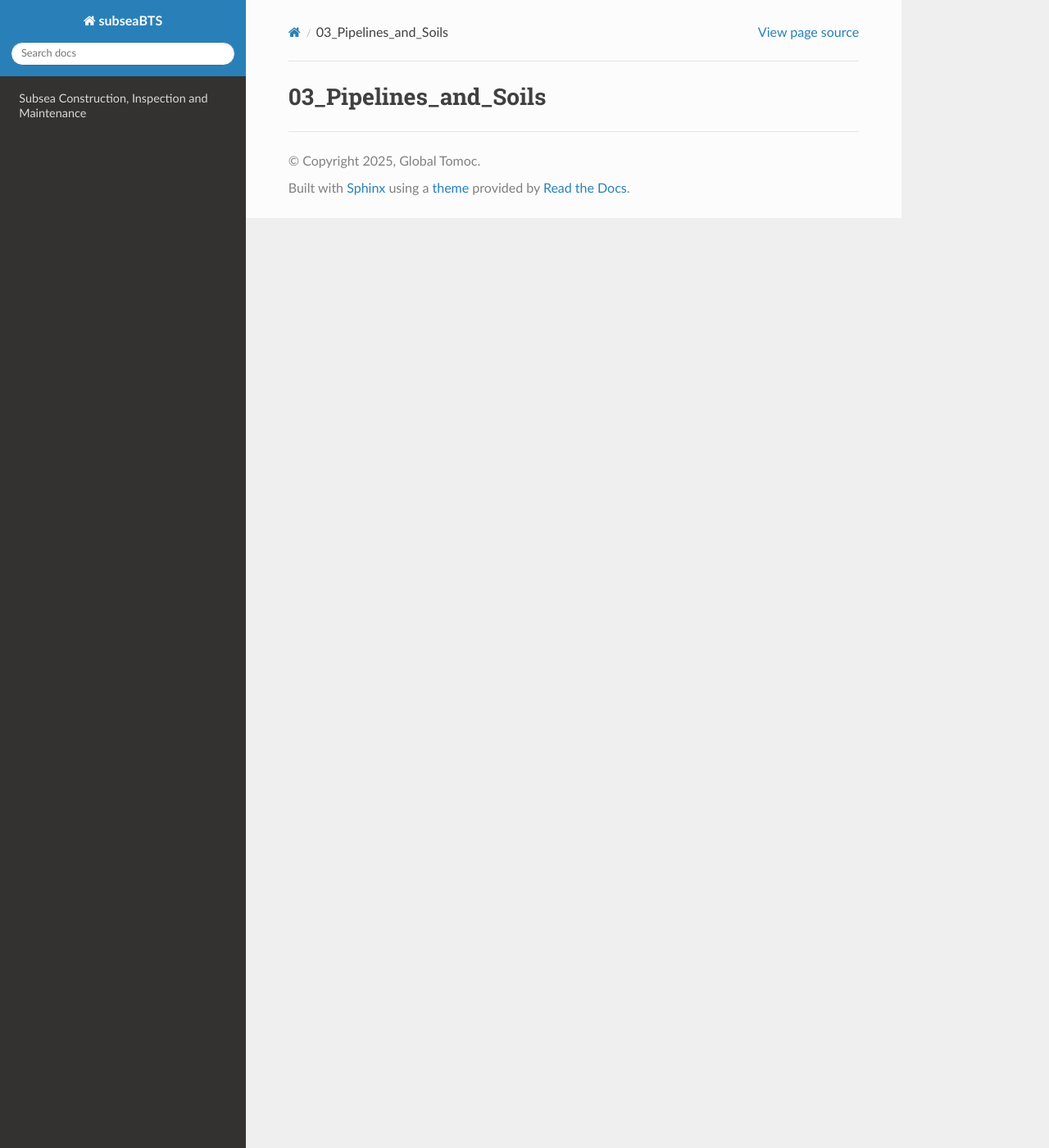
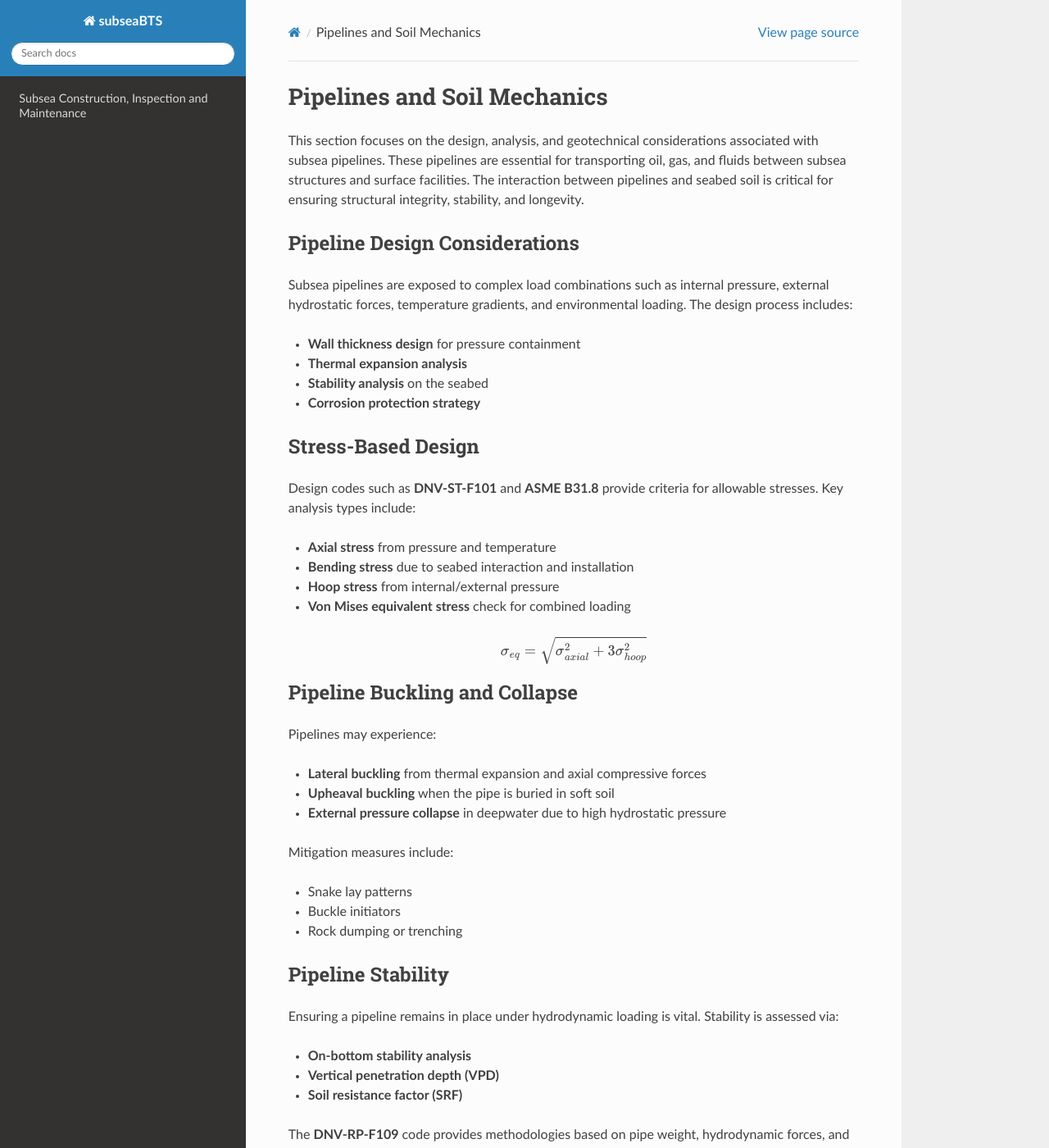
Before and after one commit to jungsohn/subseaBTS, a Sphinx documentation site: the page built from docs/source/03_Pipelines_and_Soils.rst, in a window 1280 px wide and 1400 px high. Shown: the whole window at 82% size. Built offline with Sphinx 7.4.7 and the Read the Docs theme 3.1.0, drawn with Linux system fonts in a browser that asks for light colours; some of the changed text lies outside the part shown.

Commit message:
Update 03_Pipelines_and_Soils.rst

```diff
--- a/docs/source/03_Pipelines_and_Soils.rst
+++ b/docs/source/03_Pipelines_and_Soils.rst
@@ -1,2 +1,122 @@
-03_Pipelines_and_Soils
-=========================
+Pipelines and Soil Mechanics
+=============================
+
+This section focuses on the design, analysis, and geotechnical considerations associated with subsea pipelines. These pipelines are essential for transporting oil, gas, and fluids between subsea structures and surface facilities. The interaction between pipelines and seabed soil is critical for ensuring structural integrity, stability, and longevity.
+
+Pipeline Design Considerations
+-------------------------------
+
+Subsea pipelines are exposed to complex load combinations such as internal pressure, external hydrostatic forces, temperature gradients, and environmental loading. The design process includes:
+
+- **Wall thickness design** for pressure containment
+- **Thermal expansion analysis**
+- **Stability analysis** on the seabed
+- **Corrosion protection strategy**
+
+Stress-Based Design
+--------------------
+
+Design codes such as **DNV-ST-F101** and **ASME B31.8** provide criteria for allowable stresses. Key analysis types include:
+
+- **Axial stress** from pressure and temperature
+- **Bending stress** due to seabed interaction and installation
+- **Hoop stress** from internal/external pressure
+- **Von Mises equivalent stress** check for combined loading
+
+.. math::
+
+   \sigma_{eq} = \sqrt{\sigma_{axial}^2 + 3\sigma_{hoop}^2}
+
+Pipeline Buckling and Collapse
+-------------------------------
+
+Pipelines may experience:
+
+- **Lateral buckling** from thermal expansion and axial compressive forces
+- **Upheaval buckling** when the pipe is buried in soft soil
+- **External pressure collapse** in deepwater due to high hydrostatic pressure
+
+Mitigation measures include:
+
+- Snake lay patterns
+- Buckle initiators
+- Rock dumping or trenching
+
+Pipeline Stability
+-------------------
+
+Ensuring a pipeline remains in place under hydrodynamic loading is vital. Stability is assessed via:
+
+- **On-bottom stability analysis**
+- **Vertical penetration depth (VPD)**
+- **Soil resistance factor (SRF)**
+
+The **DNV-RP-F109** code provides methodologies based on pipe weight, hydrodynamic forces, and soil type.
+
+Soil-Pipe Interaction
+----------------------
+
+Soil mechanics play a crucial role in determining how pipelines behave on or within the seabed.
+
+- **Soft clays** may allow excessive settlement or cause free-spanning
+- **Sands** offer better bearing resistance but may be prone to scour
+- **Backfilling** or **trenching** can improve stability and thermal performance
+
+
+
+Free Span and Route Selection
+------------------------------
+
+Pipelines must avoid excessive **free spans**, which can result in vibration, fatigue, or collapse.
+
+- **Pre-lay surveys** identify seafloor irregularities
+- **Route optimization** minimizes unsupported spans
+- **Spanning criteria** include maximum span length, allowable deflection, and fatigue life
+
+Site Investigation
+-------------------
+
+Geotechnical site investigation provides essential data for:
+
+- Soil classification (clay, sand, silt, gravel)
+- Shear strength and consolidation properties
+- Undrained shear strength (su) profile
+- CPTu and vane shear testing
+
+The results are input into numerical models for structural and geotechnical simulations (e.g., PLAXIS, ABAQUS).
+
+Pipeline Installation and Commissioning
+----------------------------------------
+
+Installation methods:
+
+- **S-Lay**, **J-Lay**, **Reel-Lay**
+- Pipe tension control and curvature limitations
+- Touchdown monitoring using ROVs
+
+Commissioning steps:
+
+- Flooding, cleaning, and gauging
+- Hydrostatic pressure testing
+- De-watering and drying
+- Final tie-in and pre-production checks
+
+Corrosion and Failure
+----------------------
+
+Subsea pipelines are susceptible to various degradation mechanisms:
+
+- **Internal corrosion** due to produced fluids (water, CO₂, H₂S)
+- **External corrosion** due to seawater
+- **Coating disbondment**
+- **Fatigue failure** in free-span or high-cycle regions
+
+Protection strategies include:
+
+- **Fusion-bonded epoxy (FBE) coating**
+- **Cathodic protection (sacrificial anodes or ICCP)**
+- **Corrosion inhibitors injected via umbilicals**
+
+.. note::
+
+   A robust pipeline design integrates both structural mechanics and soil-structure interaction to withstand operational and environmental challenges.
```
